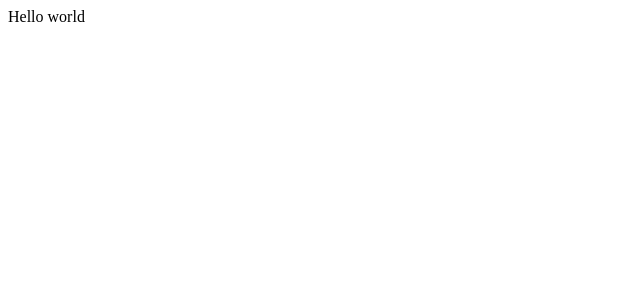
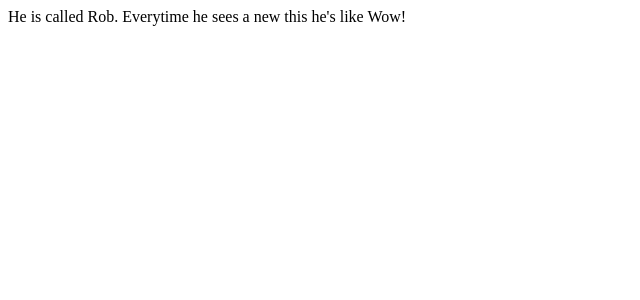
Before and after one commit to Shadkoech/High_water, a React (Vite) app in the folder reactproject/reactpro/: page / in a window 1280 px wide. Shown: the top 300 px of the page, without its empty margins (0-640 px from the left). Built offline with nearby package versions, Linux system fonts and the light colour scheme.

Commit message:
Creating and refining new react components

```diff
--- a/reactproject/reactpro/src/App.jsx
+++ b/reactproject/reactpro/src/App.jsx
@@ -1,12 +1,11 @@
-
+import Hello from "./components/Hello";
 
 function App() {
-
   return (
     <div className="App">
-      Hello world
+      <Hello />
     </div>
-  )
+  );
 }
 
-export default App
+export default App;
--- /dev/null
+++ b/reactproject/reactpro/src/components/Hello.jsx
@@ -0,0 +1,13 @@
+import React from "react";
+
+const name = "Rob";
+
+const displayMessage = () => {
+  return "Wow!"
+}
+
+const Hello = () => {
+  return <div>He is called {name}. Everytime he sees a new this he's like {displayMessage()}</div>;
+};
+
+export default Hello;
```
